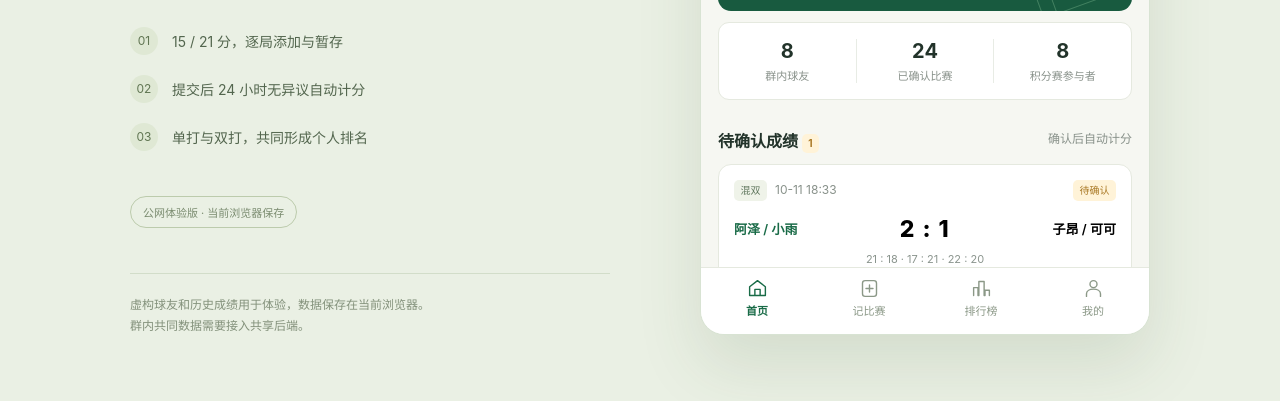
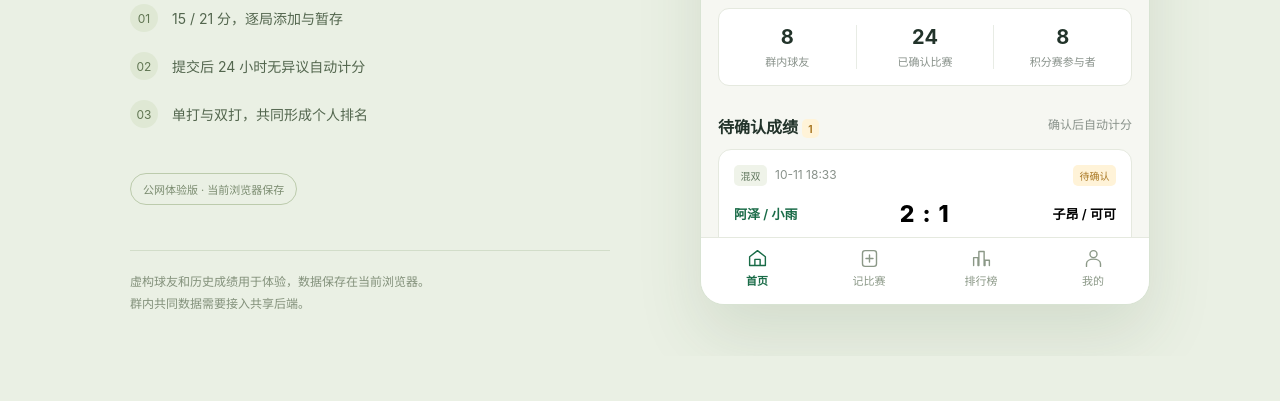
Before and after one commit to liushoucheng/yuqiuji, a website with bundled scripts: page docs/index.html in a window 1280 px wide. Shown: the part 463-864 px from the top of the page. After the commit the page ends 819 px from the top, so only its background shows below. Built offline with nearby package versions, Linux system fonts and the light colour scheme.

Commit message:
Keep public preview navigation inside mobile viewport

```diff
--- a/docs/index.html
+++ b/docs/index.html
@@ -10,7 +10,7 @@
     @media(max-width:900px){.layout{padding:20px;gap:30px}.story h1{font-size:42px}.story{max-width:330px}.phone{height:calc(100vh - 40px)}}@media(max-width:680px){body{background:#f6f7f2}.layout{display:block;padding:0;min-height:100dvh}.story{display:none}.phone{width:100%;height:100dvh;min-height:0;border:0;border-radius:0;box-shadow:none}.statusbar{display:none}.native-nav{height:46px}.screen .page{max-width:480px;margin:auto}.tabbar{height:72px;padding-bottom:env(safe-area-inset-bottom,8px)}}
     .phone{border:1px solid #d8e3d3;border-radius:24px;width:450px;height:calc(100dvh - 64px);min-height:580px}.native-nav{height:52px;border-bottom:1px solid #e5e9df;background:#fff}.web-label{position:absolute;right:18px;color:#88918a;font-size:11px}.tabbar[hidden]{display:none}.team-select>div{flex:1;min-width:0}.screen input{max-width:100%;min-width:0}.score-row{gap:10px}.screen .score-row input{width:calc((100% - 80px)/2)!important}.dialog textarea{font:inherit;padding:12px;border:1px solid #d8e3d3;border-radius:8px;margin:0 0 20px;min-height:90px;resize:vertical}a{color:#196b47}summary{cursor:pointer}
     @media(max-width:680px){.phone{border:0;border-radius:0;width:100%;min-height:0;height:100dvh}.native-nav{height:46px}.screen .page{max-width:520px}.tabbar{height:calc(64px + env(safe-area-inset-bottom,0px));padding-bottom:env(safe-area-inset-bottom,0px)}}
-    .preview-banner{min-height:64px;padding:10px 18px;text-align:center;font-size:12px;line-height:1.7;background:#fff3d8;color:#765319;box-sizing:border-box}.phone{height:calc(100dvh - 132px)}
+    .preview-banner{min-height:64px;padding:10px 18px;text-align:center;font-size:12px;line-height:1.7;background:#fff3d8;color:#765319;box-sizing:border-box}.layout{min-height:calc(100dvh - 64px)}.phone{height:calc(100dvh - 148px)}
     @media(max-width:680px){.phone{height:calc(100dvh - 64px)}}
   </style>
 </head>
```
Also changed, not shown: preview/index.html (+1 -1 lines).
